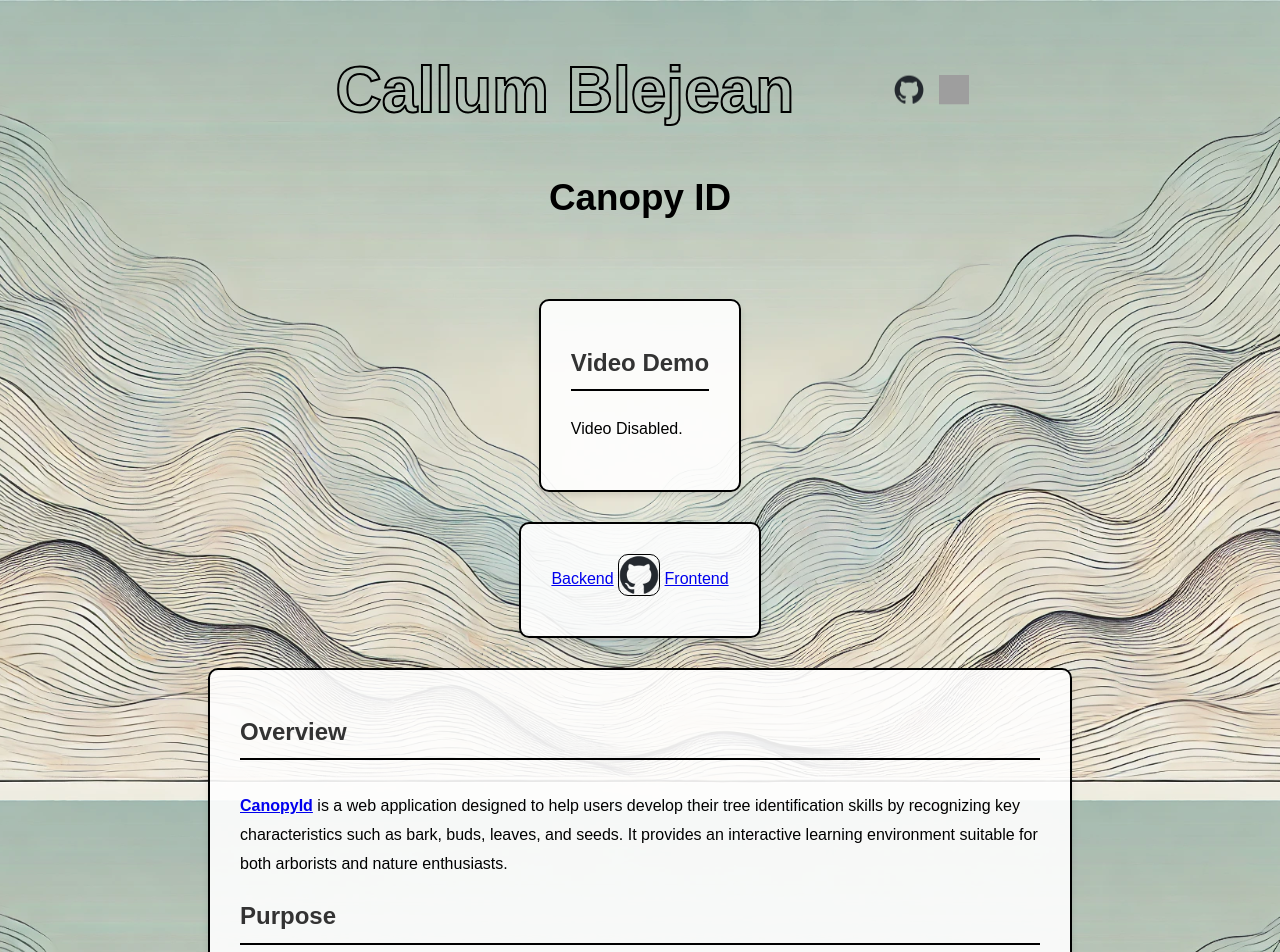
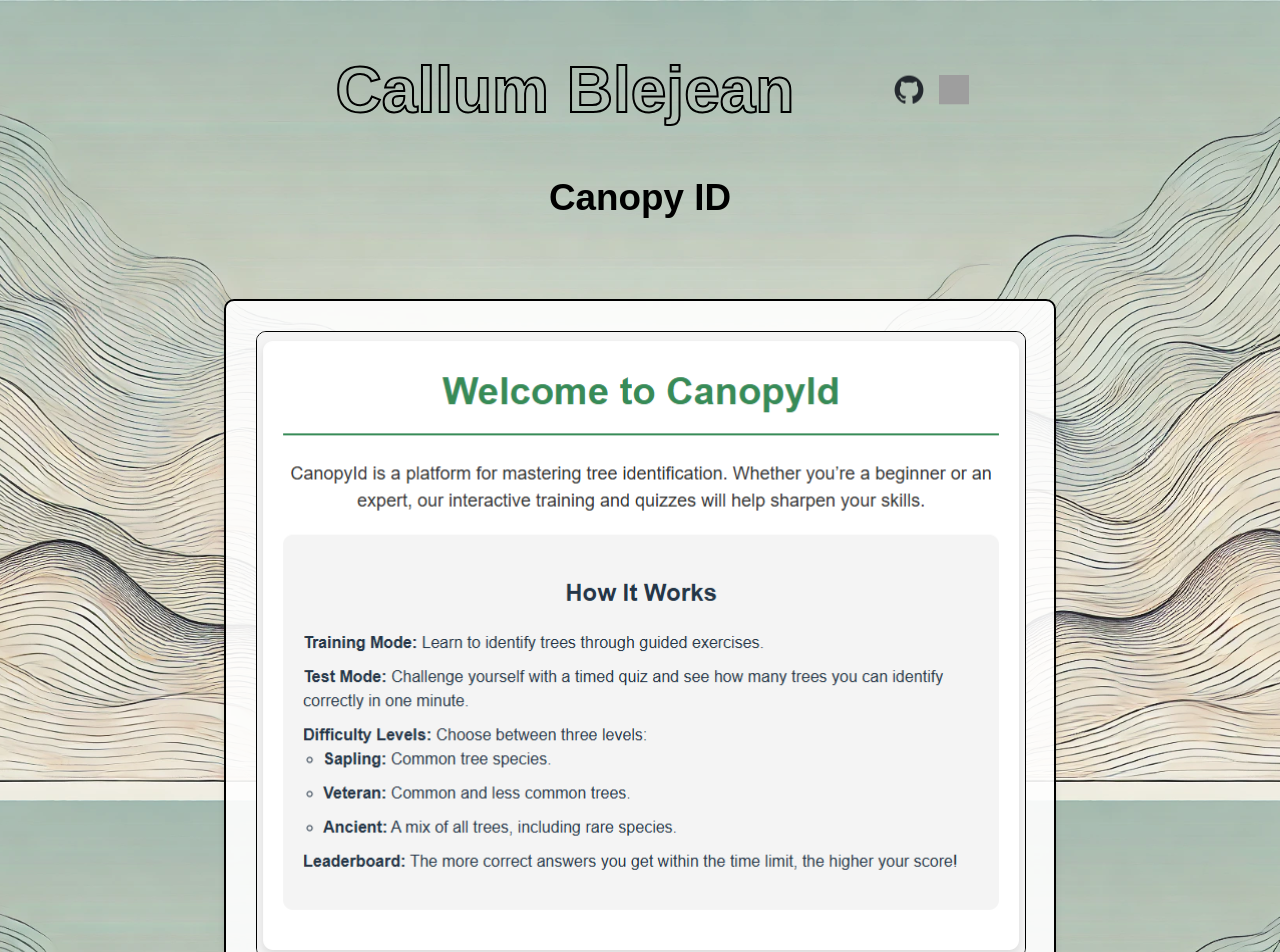
Before and after one commit to CallumBlejean/cbportfolio, a React (Vite) app: page /canopy-id in a window 1280 px wide. Shown: the top 952 px of the page. Built offline with nearby package versions, Linux system fonts and the light colour scheme; grey boxes are pictures that could not be loaded.

Commit message:
spelling mistakes and image changes

```diff
--- a/src/components/CanopyId.jsx
+++ b/src/components/CanopyId.jsx
@@ -8,8 +8,11 @@ function CanopyId() {
       </header>
       <section className="project-gallery">
         <div className="project-card">
-          <h3>Video Demo</h3>
-          <p>Video Disabled.</p>
+          <img
+            src="/assets/CanopyHome.png"
+            alt="CanopyID Home Screenshot"
+            className="project-image"
+          />
         </div>
         <div className="project-card">
           <section className="repo-links">
@@ -26,7 +29,7 @@ function CanopyId() {
           <section className="project-details">
             <h4>Overview</h4>
             <p>
-              <strong><a href="https://canopyid.co.uk/">CanopyId</a></strong> is a web application designed to help users develop their tree identification skills by recognizing key characteristics such as bark, buds, leaves, and seeds. It provides an interactive learning environment suitable for both arborists and nature enthusiasts.
+              <strong><a href="https://canopyid.co.uk/">CanopyID</a></strong> is a web application designed to help users develop their tree identification skills by recognizing key characteristics such as bark, buds, leaves, and seeds. It provides an interactive learning environment suitable for both arborists and nature enthusiasts.
             </p>
             <h4>Purpose</h4>
             <p>
--- a/src/components/Projects.jsx
+++ b/src/components/Projects.jsx
@@ -16,7 +16,7 @@ function Projects() {
 
           <img
             src="/assets/CanopyId.png"
-            alt="NC News Project Screenshot"
+            alt="CanopyID Project Screenshot"
             className="project-image"
           />
           </Link>
```
Also changed, not shown: public/assets/CanopyHome.png (added), public/assets/CanopyIDNewLogo.png (added).
